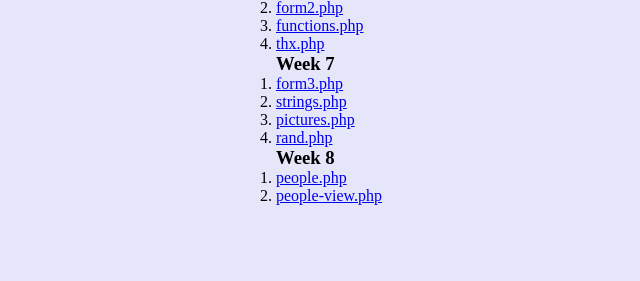
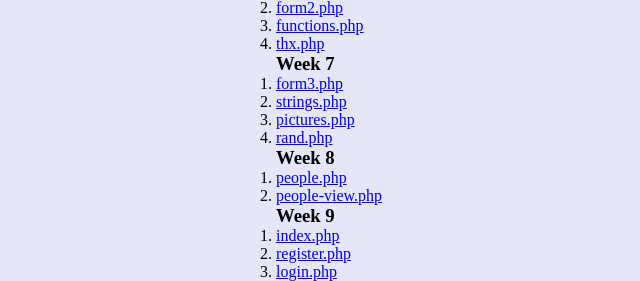
Before and after one commit to kana0503/it261, a PHP site: page / in a window 1280 px wide. Shown: the part 794-1075 px from the top of the page, without its empty margins (556-1196 px from the left). Before the commit the page ends 999 px from the top, so only its background shows below. Run offline with PHP 8.4, Linux system fonts and the light colour scheme.

Commit message:
Add files via upload

```diff
--- a/index.php
+++ b/index.php
@@ -100,6 +100,13 @@
     <li><a href="weeks/week8/people.php">people.php</a></li>
     <li><a href="weeks/week8/people-view.php">people-view.php</a></li>
 </ol>
+
+<h3>Week 9</h3>
+<ol>
+    <li><a href="weeks/week9/index.php">index.php</a></li>
+    <li><a href="weeks/week9/register.php">register.php</a></li>
+    <li><a href="weeks/week9/login.php">login.php</a></li>
+</ol>
 </aside>
 
 
```
